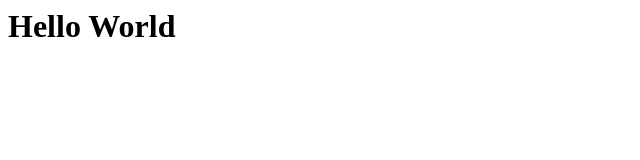
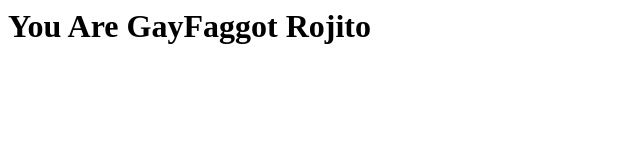
Before and after one commit to Phreyle/GitPhresh.github.io, a plain HTML site: page index.html in a window 1280 px wide. Shown: the whole page, without its empty margins (0-640 px from the left). Drawn offline with Linux system fonts and the light colour scheme.

Commit message:
Just for Rojo

```diff
--- a/index.html
+++ b/index.html
@@ -5,7 +5,7 @@
 </head>
 
 <body>
-	<h1> Hello World</h1>
+	<h1> You Are GayFaggot Rojito</h1>
 </body>
 
 </html>
```
